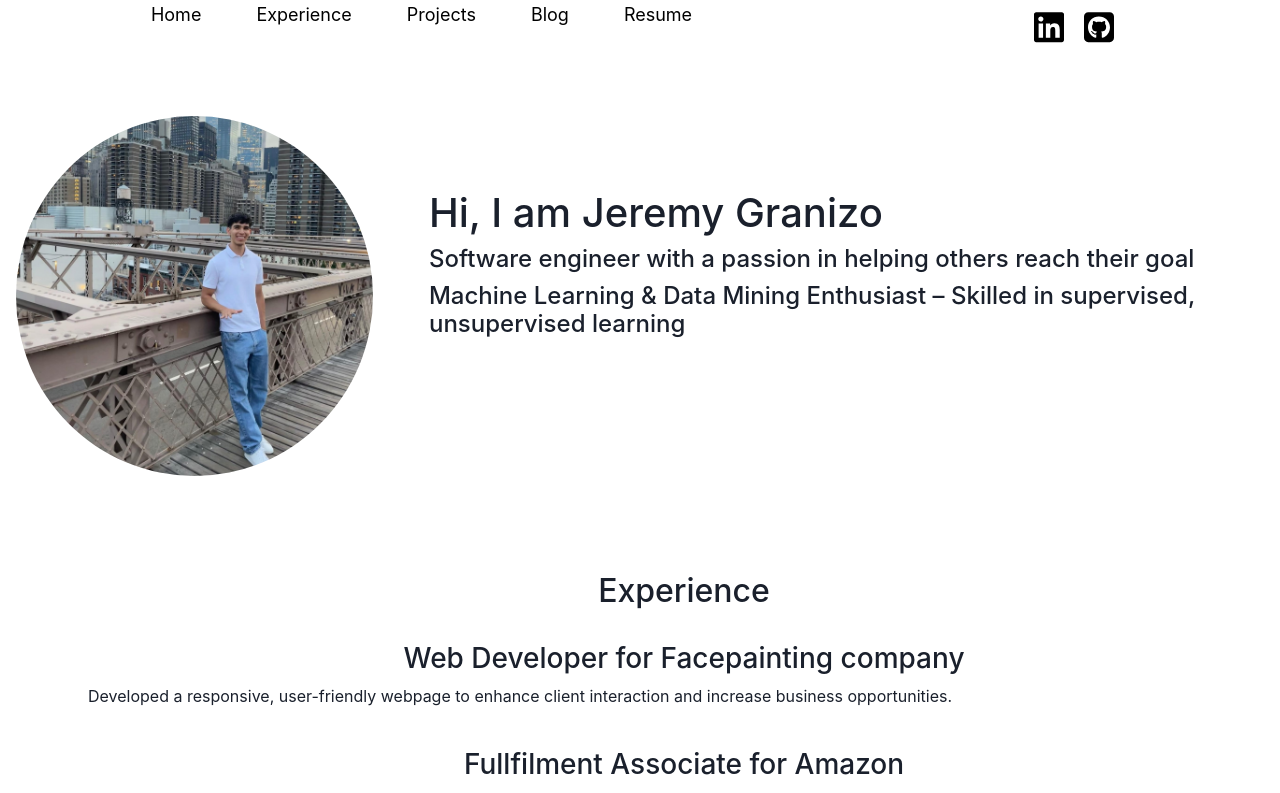
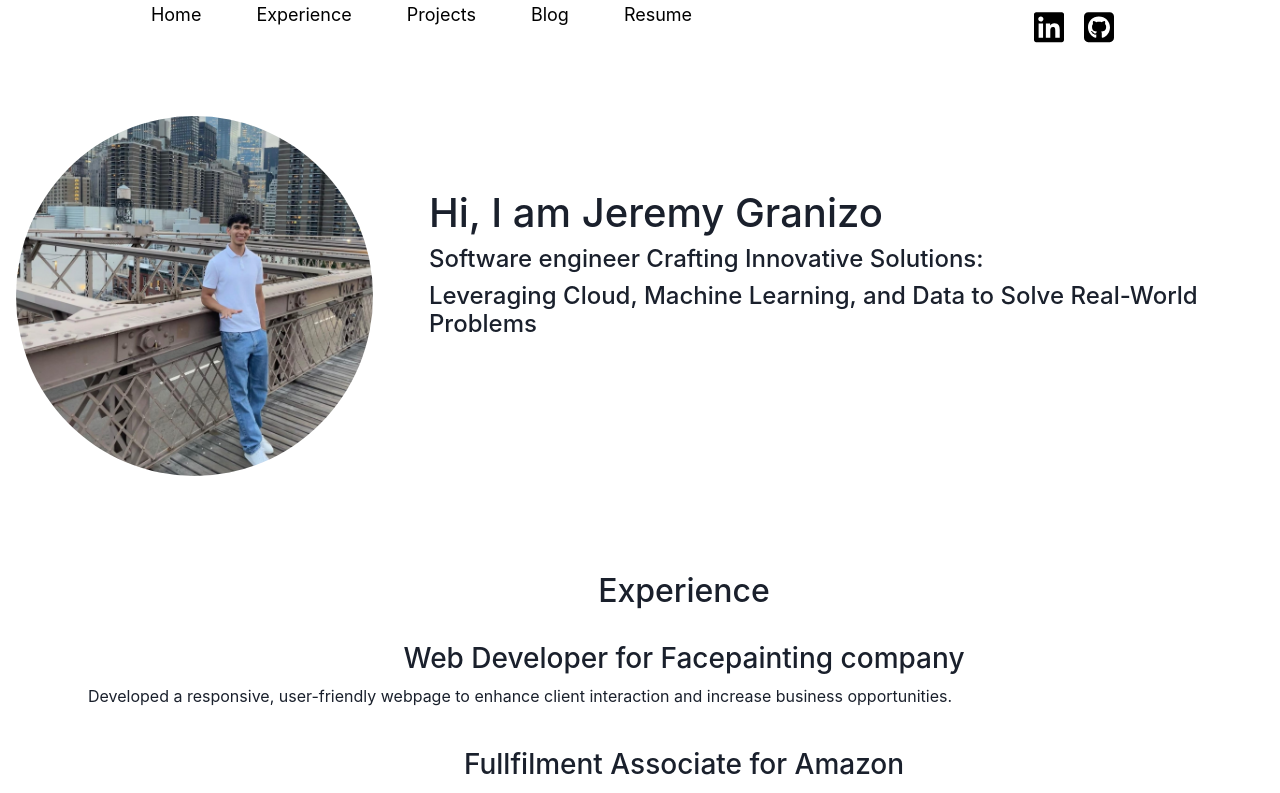
Before and after one commit to jgranizo/MyWebsite, a React (Vite) app in the folder MyWebsite/frontend2/: page / in a window 1280 px wide. Shown: the top 793 px of the page. Built offline with nearby package versions, Linux system fonts and the light colour scheme.

Commit message:
Update homepage.jsx
updated Header for site

```diff
--- a/MyWebsite/frontend2/src/components/homepage.jsx
+++ b/MyWebsite/frontend2/src/components/homepage.jsx
@@ -52,8 +52,8 @@ const handleSelection= (key)=>{
         <img src={profilepicture} alt="Jeremy Granizo" className="my-photo" loading="lazy"/>
         <div className="about-me-text">
           <h1>Hi, I am Jeremy Granizo</h1>
-          <h4>Software engineer with a passion in helping others reach their goal</h4>
-            <h4>Machine Learning & Data Mining Enthusiast – Skilled in supervised, unsupervised learning</h4>
+          <h4>Software engineer Crafting Innovative Solutions: </h4>
+            <h4> Leveraging Cloud, Machine Learning, and Data to Solve Real-World Problems</h4>
         </div>
       </div>
     </section>
```
